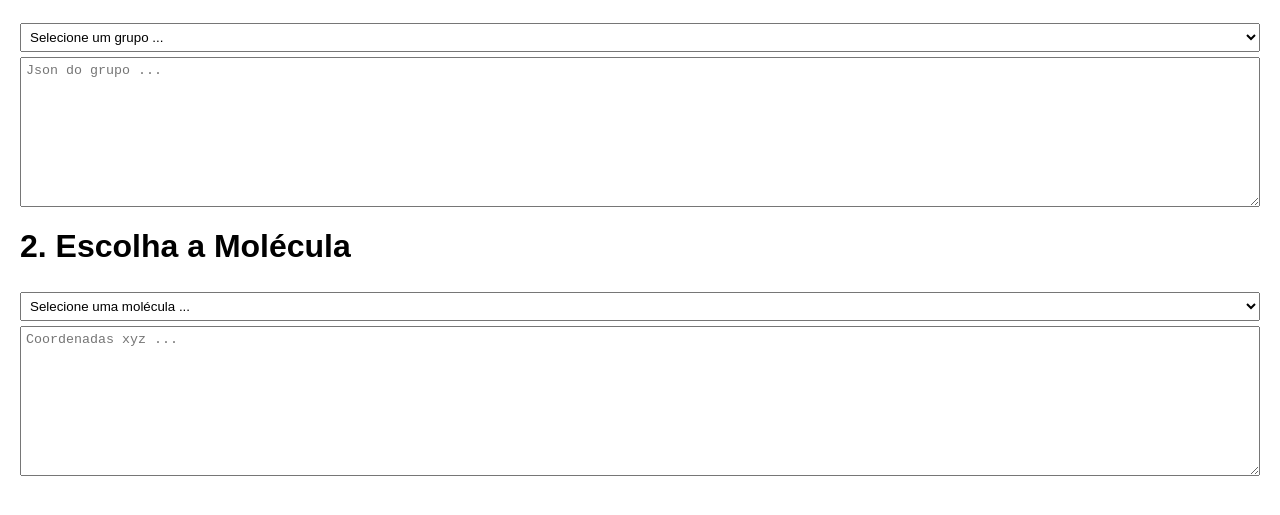
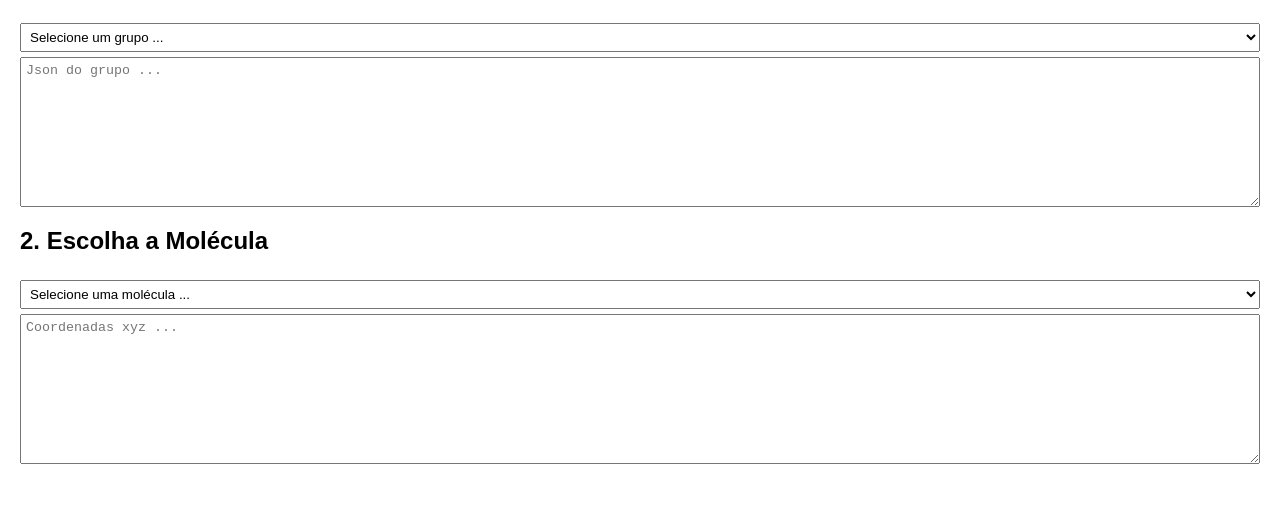
Before and after one commit to naavilam/simetria-molecular, a plain HTML site: page index.html in a window 1280 px wide. Shown: the part 111-626 px from the top of the page. Drawn offline with Linux system fonts and the light colour scheme.

Commit message:
Update files

```diff
--- a/index.html
+++ b/index.html
@@ -97,7 +97,7 @@
     </div>
 
     <div class="container">
-        <h1><label for="molecula">2. Escolha a Molécula</label></h1>
+        <h2><label for="molecula">2. Escolha a Molécula</label></h2>
         <select id="moleculaSelect">
             <option value="">Selecione uma molécula ...</option>
             <option value="benzeno">Benzeno (C6H6)</option>
```
